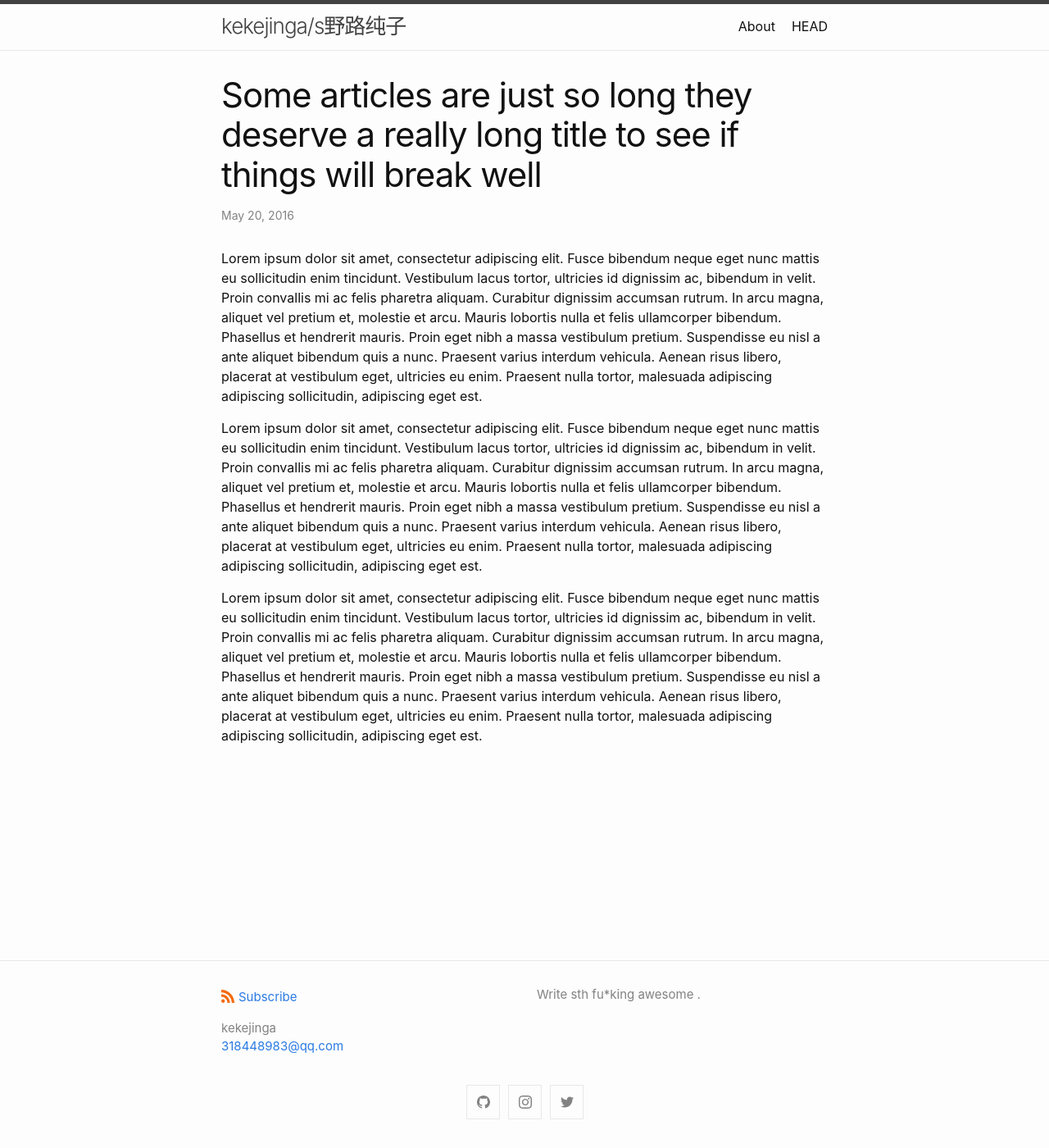
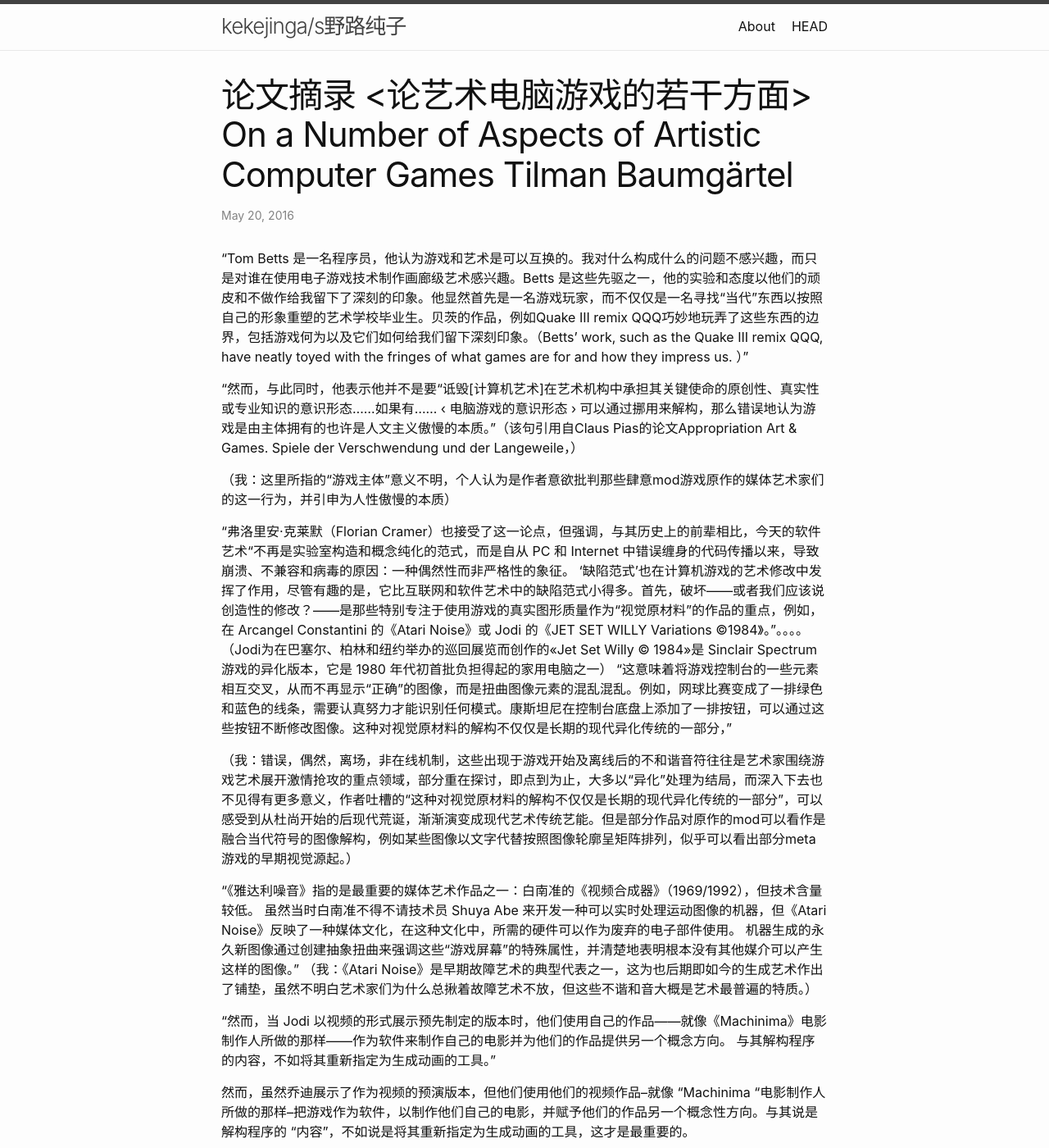
Before and after one commit to kekejinga/kekejinga.github.io, a Jekyll site: the page built from _posts/2016-05-20-super-long-article.md, in a window 1280 px wide and 1400 px high. Shown: the whole window at 82% size. Built offline with Jekyll 4.4.1, drawn with Linux system fonts in a browser that asks for light colours; some of the changed text lies outside the part shown.

Commit message:
Update 2016-05-20-super-long-article.md

```diff
--- a/_posts/2016-05-20-super-long-article.md
+++ b/_posts/2016-05-20-super-long-article.md
@@ -1,11 +1,34 @@
 ---
 layout: post
-title: "Some articles are just so long they deserve a really long title to see if things will break well"
+title: "论文摘录
+<论艺术电脑游戏的若干方面>
+On a Number of Aspects of Artistic Computer Games
+Tilman Baumgärtel
+"
 categories: misc
 ---
 
-Lorem ipsum dolor sit amet, consectetur adipiscing elit. Fusce bibendum neque eget nunc mattis eu sollicitudin enim tincidunt. Vestibulum lacus tortor, ultricies id dignissim ac, bibendum in velit. Proin convallis mi ac felis pharetra aliquam. Curabitur dignissim accumsan rutrum. In arcu magna, aliquet vel pretium et, molestie et arcu. Mauris lobortis nulla et felis ullamcorper bibendum. Phasellus et hendrerit mauris. Proin eget nibh a massa vestibulum pretium. Suspendisse eu nisl a ante aliquet bibendum quis a nunc. Praesent varius interdum vehicula. Aenean risus libero, placerat at vestibulum eget, ultricies eu enim. Praesent nulla tortor, malesuada adipiscing adipiscing sollicitudin, adipiscing eget est.
+“Tom Betts 是一名程序员，他认为游戏和艺术是可以互换的。我对什么构成什么的问题不感兴趣，而只是对谁在使用电子游戏技术制作画廊级艺术感兴趣。Betts 是这些先驱之一，他的实验和态度以他们的顽皮和不做作给我留下了深刻的印象。他显然首先是一名游戏玩家，而不仅仅是一名寻找“当代”东西以按照自己的形象重塑的艺术学校毕业生。贝茨的作品，例如Quake III remix QQQ巧妙地玩弄了这些东西的边界，包括游戏何为以及它们如何给我们留下深刻印象。（Betts’ work, such as the Quake III remix QQQ, have neatly toyed with the fringes of what games are for and how they impress us. ）”
 
-Lorem ipsum dolor sit amet, consectetur adipiscing elit. Fusce bibendum neque eget nunc mattis eu sollicitudin enim tincidunt. Vestibulum lacus tortor, ultricies id dignissim ac, bibendum in velit. Proin convallis mi ac felis pharetra aliquam. Curabitur dignissim accumsan rutrum. In arcu magna, aliquet vel pretium et, molestie et arcu. Mauris lobortis nulla et felis ullamcorper bibendum. Phasellus et hendrerit mauris. Proin eget nibh a massa vestibulum pretium. Suspendisse eu nisl a ante aliquet bibendum quis a nunc. Praesent varius interdum vehicula. Aenean risus libero, placerat at vestibulum eget, ultricies eu enim. Praesent nulla tortor, malesuada adipiscing adipiscing sollicitudin, adipiscing eget est.
+“然而，与此同时，他表示他并不是要“诋毁[计算机艺术]在艺术机构中承担其关键使命的原创性、真实性或专业知识的意识形态……如果有...... ‹ 电脑游戏的意识形态 › 可以通过挪用来解构，那么错误地认为游戏是由主体拥有的也许是人文主义傲慢的本质。”（该句引用自Claus Pias的论文Appropriation Art & Games. Spiele der Verschwendung und der Langeweile，）
 
-Lorem ipsum dolor sit amet, consectetur adipiscing elit. Fusce bibendum neque eget nunc mattis eu sollicitudin enim tincidunt. Vestibulum lacus tortor, ultricies id dignissim ac, bibendum in velit. Proin convallis mi ac felis pharetra aliquam. Curabitur dignissim accumsan rutrum. In arcu magna, aliquet vel pretium et, molestie et arcu. Mauris lobortis nulla et felis ullamcorper bibendum. Phasellus et hendrerit mauris. Proin eget nibh a massa vestibulum pretium. Suspendisse eu nisl a ante aliquet bibendum quis a nunc. Praesent varius interdum vehicula. Aenean risus libero, placerat at vestibulum eget, ultricies eu enim. Praesent nulla tortor, malesuada adipiscing adipiscing sollicitudin, adipiscing eget est.
+（我：这里所指的“游戏主体”意义不明，个人认为是作者意欲批判那些肆意mod游戏原作的媒体艺术家们的这一行为，并引申为人性傲慢的本质）
+
+
+“弗洛里安·克莱默（Florian Cramer）也接受了这一论点，但强调，与其历史上的前辈相比，今天的软件艺术“不再是实验室构造和概念纯化的范式，而是自从 PC 和 Internet 中错误缠身的代码传播以来，导致崩溃、不兼容和病毒的原因：一种偶然性而非严格性的象征。 ‘缺陷范式’也在计算机游戏的艺术修改中发挥了作用，尽管有趣的是，它比互联网和软件艺术中的缺陷范式小得多。首先，破坏——或者我们应该说创造性的修改？——是那些特别专注于使用游戏的真实图形质量作为“视觉原材料”的作品的重点，例如，在 Arcangel Constantini 的《Atari Noise》或 Jodi 的《JET SET WILLY Variations ©1984》。”。。。。（Jodi为在巴塞尔、柏林和纽约举办的巡回展览而创作的«Jet Set Willy © 1984»是 Sinclair Spectrum 游戏的异化版本，它是 1980 年代初首批负担得起的家用电脑之一）
+“这意味着将游戏控制台的一些元素相互交叉，从而不再显示“正确”的图像，而是扭曲图像元素的混乱混乱。例如，网球比赛变成了一排绿色和蓝色的线条，需要认真努力才能识别任何模式。康斯坦尼在控制台底盘上添加了一排按钮，可以通过这些按钮不断修改图像。这种对视觉原材料的解构不仅仅是长期的现代异化传统的一部分，”
+
+（我：错误，偶然，离场，非在线机制，这些出现于游戏开始及离线后的不和谐音符往往是艺术家围绕游戏艺术展开激情抢攻的重点领域，部分重在探讨，即点到为止，大多以“异化”处理为结局，而深入下去也不见得有更多意义，作者吐槽的“这种对视觉原材料的解构不仅仅是长期的现代异化传统的一部分”，可以感受到从杜尚开始的后现代荒诞，渐渐演变成现代艺术传统艺能。但是部分作品对原作的mod可以看作是融合当代符号的图像解构，例如某些图像以文字代替按照图像轮廓呈矩阵排列，似乎可以看出部分meta游戏的早期视觉源起。）
+
+
+
+“《雅达利噪音》指的是最重要的媒体艺术作品之一：白南准的《视频合成器》（1969/1992），但技术含量较低。 虽然当时白南准不得不请技术员 Shuya Abe 来开发一种可以实时处理运动图像的机器，但《Atari Noise》反映了一种媒体文化，在这种文化中，所需的硬件可以作为废弃的电子部件使用。 机器生成的永久新图像通过创建抽象扭曲来强调这些“游戏屏幕”的特殊属性，并清楚地表明根本没有其他媒介可以产生这样的图像。”
+（我：《Atari Noise》是早期故障艺术的典型代表之一，这为也后期即如今的生成艺术作出了铺垫，虽然不明白艺术家们为什么总揪着故障艺术不放，但这些不谐和音大概是艺术最普遍的特质。）
+
+
+“然而，当 Jodi 以视频的形式展示预先制定的版本时，他们使用自己的作品——就像《Machinima》电影制作人所做的那样——作为软件来制作自己的电影并为他们的作品提供另一个概念方向。 与其解构程序的内容，不如将其重新指定为生成动画的工具。”
+
+
+然而，虽然乔迪展示了作为视频的预演版本，但他们使用他们的视频作品--就像 "Machinima "电影制作人所做的那样--把游戏作为软件，以制作他们自己的电影，并赋予他们的作品另一个概念性方向。与其说是解构程序的 "内容"，不如说是将其重新指定为生成动画的工具，这才是最重要的。
+
+（我：如今的游戏引擎譬如unity 、unreal早已是数字艺术家们必不可少的作品生产软件，也许这是软件工具的异化，原文强调的“与其解构程序的内容，不如将其重新指定为生成动画的工具。”，好家伙，从解构内容到解构工具，艺术家无时无刻不在解构。）
```
